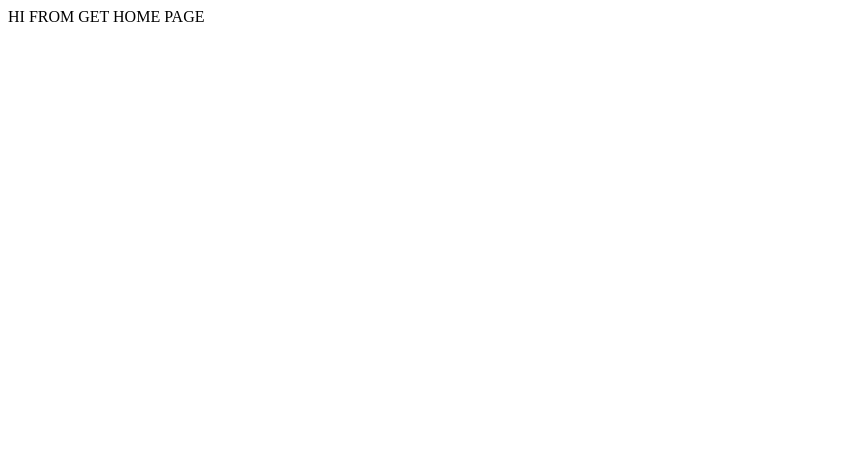
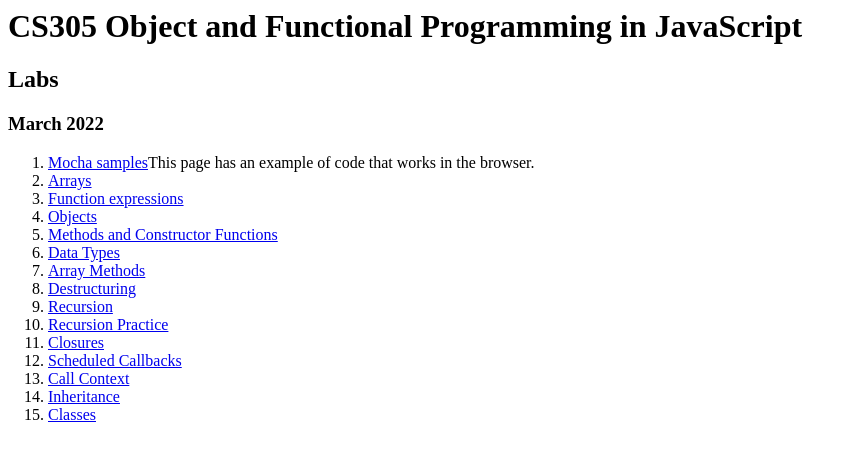
Before and after one commit to GetahunBelay/GetahunBelay.github.io, a plain HTML site: page index.html in a window 1280 px wide. Shown: the whole page, without its empty margins (0-857 px from the left). Drawn offline with Linux system fonts and the light colour scheme.

Commit message:
Update index.html

```diff
--- a/index.html
+++ b/index.html
@@ -1,3 +1,29 @@
 
 
-HI FROM GET HOME PAGE
+<html>
+	<head>
+		<title>CS305 labs</title>
+	</head>
+	<body>
+		<h1>CS305 Object and Functional Programming in JavaScript</h1>
+		<h2>Labs</h2>
+		<h3>March 2022</h3>
+		<ol>
+			<li><a target="_blank" href="d14demo/index.html">Mocha samples</a>This page has an example of code that works in the browser.</li>
+			<li><a target="_blank" href="d14arrays/index.html">Arrays </a></li>
+			<li><a target="_blank" href="d15fnExps/index.html">Function expressions </a></li>
+			<li><a target="_blank" href="d21objects/index.html">Objects </a></li>
+			<li><a target="_blank" href="d22methods/index.html">Methods and Constructor Functions</a></li>
+			<li><a target="_blank" href="d23dataTypes/index.html">Data Types</a></li>
+			<li><a target="_blank" href="d24arrayMethods/index.html">Array Methods</a></li>
+			<li><a target="_blank" href="d25destructure/index.html">Destructuring</a></li>
+			<li><a target="_blank" href="d31recursion/index.html">Recursion</a></li>
+			<li><a target="_blank" href="d32recursiveStructures/index.html">Recursion Practice</a></li>
+			<li><a target="_blank" href="d33closures/index.html">Closures</a></li>
+			<li><a target="_blank" href="d34scheduledCallbacks/index.html">Scheduled Callbacks</a></li>
+			<li><a target="_blank" href="d35callContext/index.html">Call Context</a></li>
+			<li><a target="_blank" href="d41inheritance/index.html">Inheritance</a></li>
+			<li><a target="_blank" href="d42class/index.html">Classes</a></li>
+		</ol>
+	</body>
+	</html>
```
